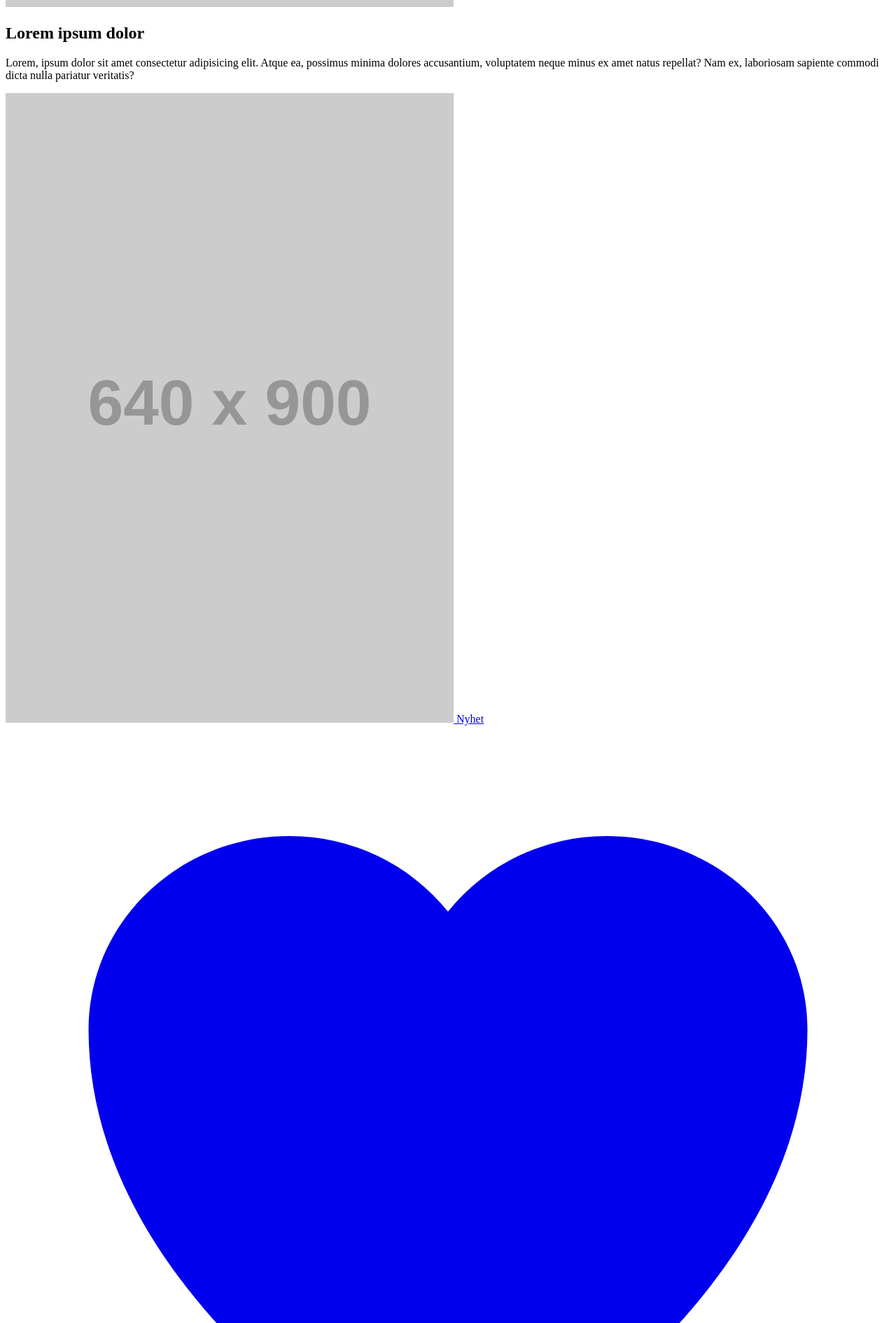
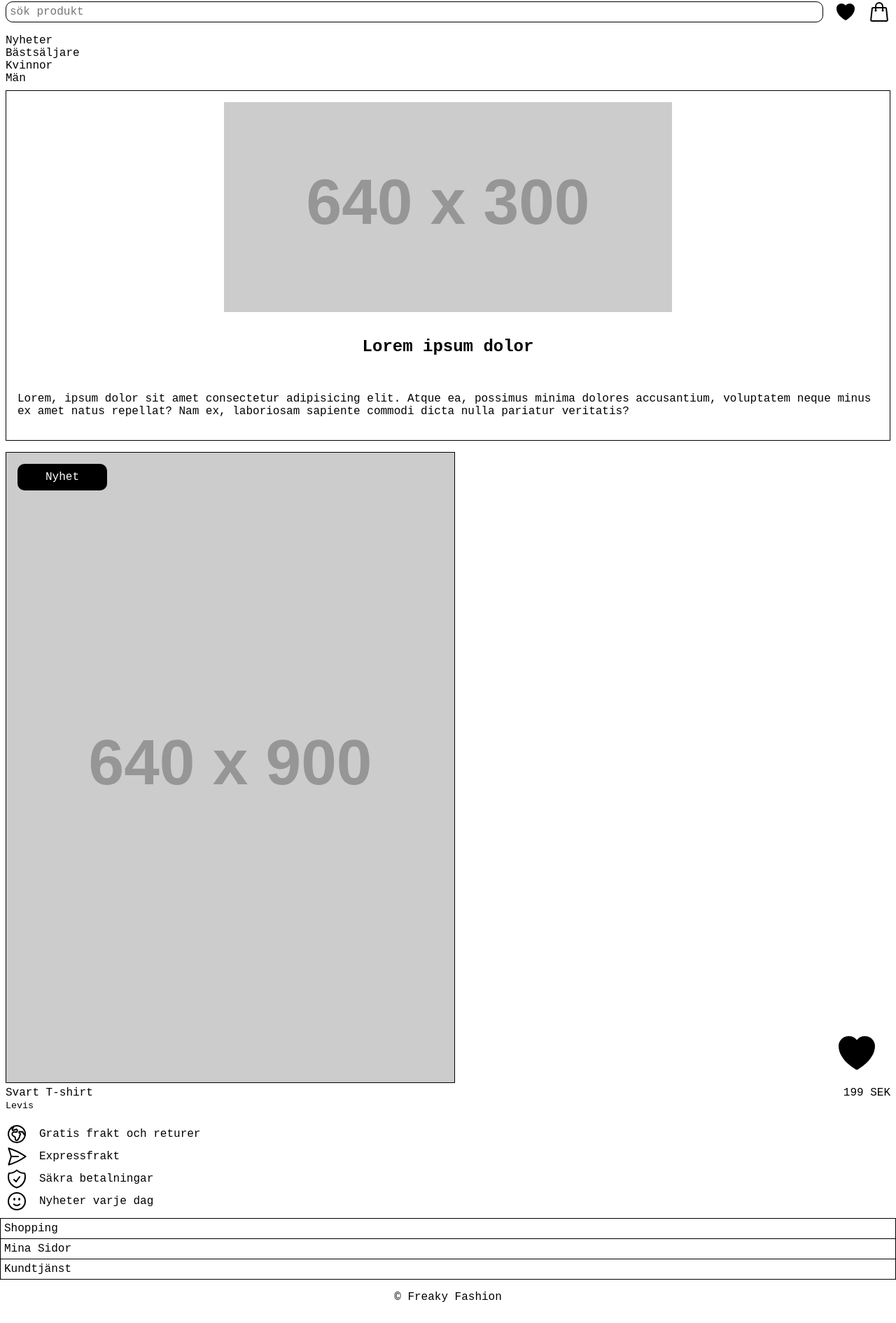
Before and after one commit to SonyaSaLu/html-css, a plain HTML site: page index.html in a window 1280 px wide. Shown: the part 402-2293 px from the top of the page at 70% size. Drawn offline with Linux system fonts and the light colour scheme; placeholder pictures from the web are drawn by us.

Commit message:
main.css

```diff
--- a/CSS/main.css
+++ b/CSS/main.css
@@ -1,31 +1,208 @@
-.logo {
-    width: 200px;
-    display: flex;
-    justify-content: left;
-    align-items: left;
-    align-content: left;
-
+:root {
+    --gap: 1rem;
+    /* distans alla gap */
 }
 
-.icon {
-    /* storlek på ikonerna */
-    width: 1.5rem;
-    justify-content: right;
+* {
+    box-sizing: border-box;
+    font-family: 'Courier New', Courier, monospace;
+}
+
+body {
+
+    margin: 0;
 }
 
 header {
     display: flex;
-    justify-content: center;
+    flex-direction: column;
+    gap: var(--gap);
+    margin: 8px;
+}
+
+.container {
+    display: flex;
+    gap: var(--gap);
     align-items: center;
+}
+
+.container>input[type=search] {
+    flex-grow: 1;
+    border: 1px solid black;
+    border-radius: 10px;
+    padding: 5px;
+    font-size: 1rem;
+}
+
+main {
+    margin: 8px;
+    display: flex;
+    flex-direction: column;
+    gap: var(--gap);
+}
+
+.icon {
+    width: 2rem;
+}
+
+a {
+    text-decoration: none;
+    color: black;
+}
+
+ul {
+    list-style-type: none;
+    padding-inline-start: 0;
+    margin: 0;
+}
+
+h2 {
+    align-self: center;
+}
+
+.hero {
+    border: 1px solid black;
+    display: flex;
+    flex-direction: column;
+    gap: var(--gap);
+    align-items: center;
+    padding: var(--gap);
 
 }
 
-.search {
-    float: right;
-    font-size: 17px;
+img {
+    max-width: 100%;
 }
 
-nav {
-    display: grid;
+.products {
+    display: flex;
+    flex-direction: column;
+    gap: var(--gap);
+
+}
+
+.products>a {
+    text-decoration: none;
+}
+
+.products img {
+    border: 1px solid black;
+}
+
+.productDetails {
+    display: flex;
+    justify-content: space-between;
+}
+
+.shirtDetails {
+    display: flex;
+    flex-direction: column;
+    gap: var(--gap);
+
+}
+
+button {
+    padding: 10px 40px;
+    width: 500px;
+    align-self: center;
+    cursor: pointer;
+    transition-duration: 0.4s;
+}
+
+button:hover {
+    background-color: black;
+    color: white;
+}
+
+.checkoutItem {
+    border: 1px solid black;
+    display: flex;
+    flex-direction: column;
+    gap: var(--gap);
+    justify-content: space-between;
+    padding: var(--gap);
+}
+
+.checkoutItemTitle {
+    display: flex;
+    justify-content: space-between;
+}
+
+.checkoutItemContainer {
+    display: flex;
+    flex-direction: column;
     gap: 1px;
 }
+
+.topleft {
+    position: absolute;
+    top: var(--gap);
+    left: var(--gap);
+    background: black;
+    font-size: 1rem;
+    color: white;
+    margin: 1px;
+    border-radius: 10px;
+    padding: 10px 40px;
+}
+
+.productImage {
+    position: relative;
+}
+
+.productImage>.bottomright {
+    position: absolute;
+    bottom: var(--gap);
+    right: var(--gap);
+    width: 4rem;
+}
+
+.infoIcons>ul>li {
+    display: flex;
+    align-items: center;
+    gap: var(--gap);
+}
+
+details {
+    border: 1px solid black;
+    border-bottom: 0;
+}
+
+details:last-of-type {
+    border-bottom: 1px solid black;
+}
+
+details:open>summary {
+    background-color: lightblue;
+    border-bottom: 1px solid black;
+}
+
+summary {
+    padding: 5px;
+
+}
+
+summary::marker {
+    content: "";
+}
+
+details>ul {
+    padding-left: var(--gap);
+}
+
+footer>p {
+    text-align: center;
+}
+
+.customerDetails {
+    display: flex;
+    flex-direction: column;
+    gap: 5px;
+}
+
+.address {
+    display: flex;
+    flex-direction: column;
+    gap: 5px;
+
+}
```
